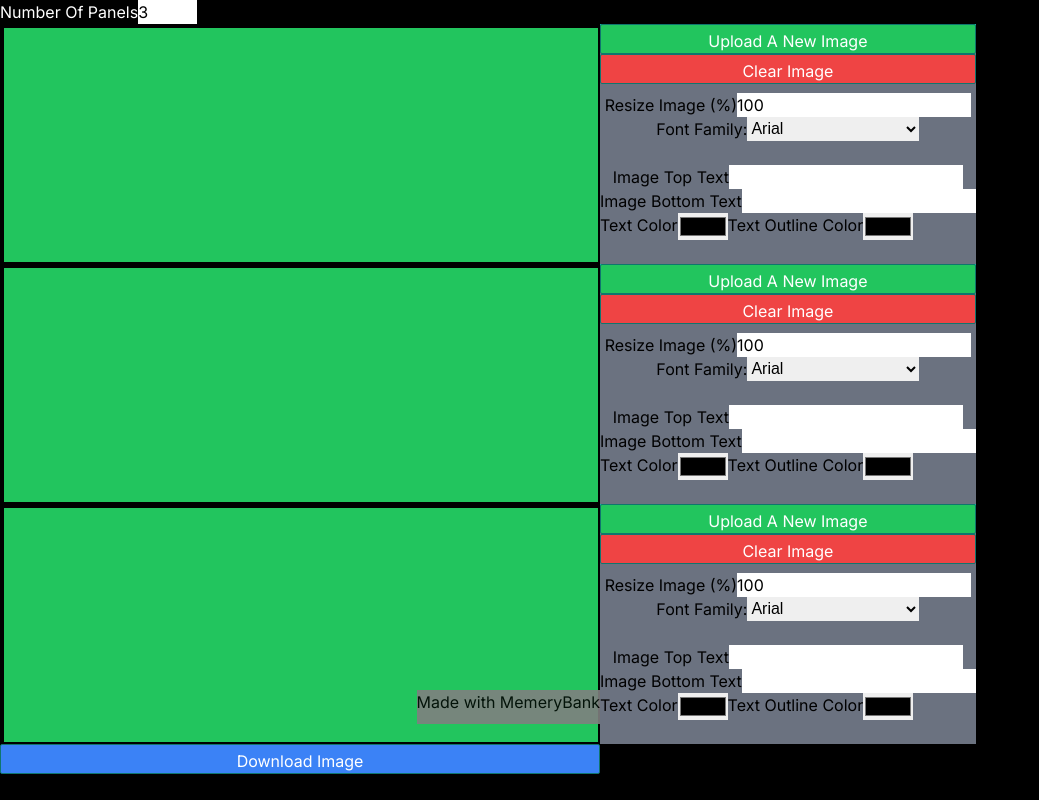
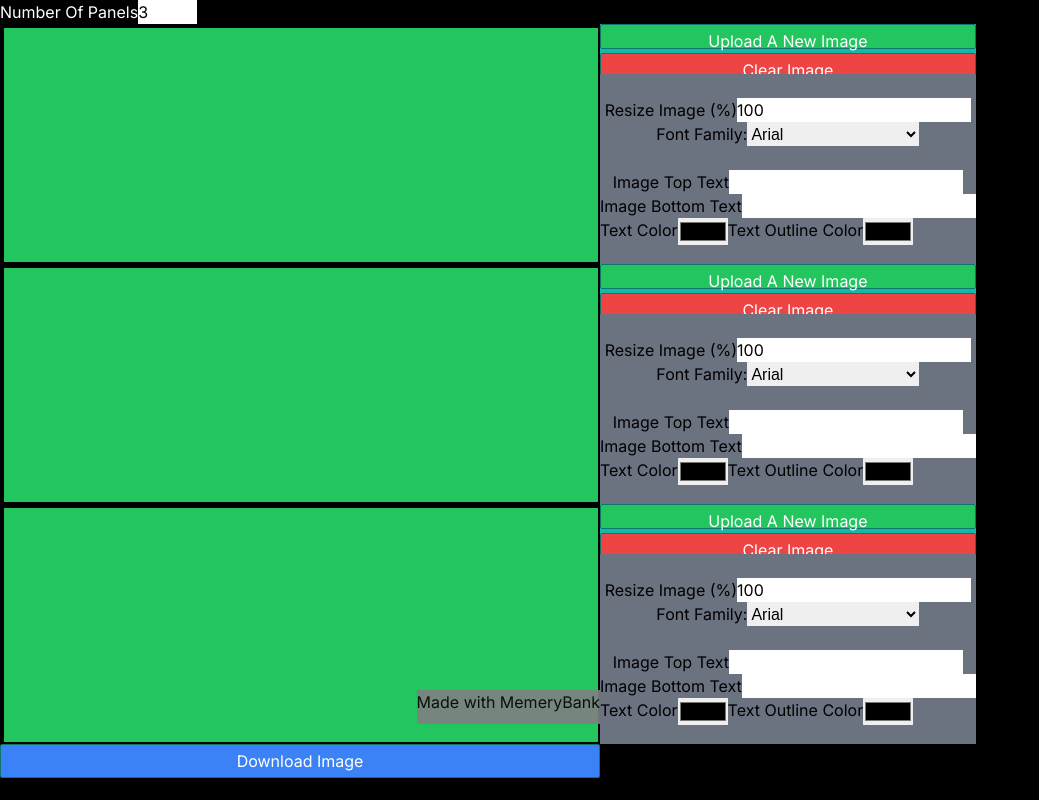
Before and after one commit to David-Mullally/memery_bank, a Next.js app: page / in a window 1280 px wide. Shown: the whole page, without its empty margins (0-1039 px from the left). Built offline with nearby package versions, Linux system fonts and the light colour scheme.

Commit message:
minor change

```diff
--- a/src/app/components/EditImageComponent.tsx
+++ b/src/app/components/EditImageComponent.tsx
@@ -102,7 +102,7 @@ const EditImageComponent: FC<EditImageComponentProps> = ({ memePanelNum }) => {
   };
 
   return (
-    <div className="flex flex-col bg-gray-500 h-[90%] justify-center" style={{paddingTop: "20px"}}>
+    <div className="flex flex-col bg-gray-500 h-[100%] justify-center" style={{paddingTop: "5px"}}>
       <div className="flex justify-center">
         Resize Image (%)
         <input
--- a/src/app/components/displayComponents/memeComponent.tsx
+++ b/src/app/components/displayComponents/memeComponent.tsx
@@ -83,19 +83,21 @@ const MemeComponent: FC<MemeComponentProps> = () => {
           disabled={false}
         />
       </div>
-      <div className="flex flex-col">
+        <div className="flex flex-col h-[90vh] bg-red-500">
         {editArray.map((panel, i) => {
           return (
+            <>
+            <MemeButtonsComponent
+            downloadDisabled={false}
+            memePanelNum={i + 1}
+          />
             <div
               key={i}
               className={`h-[30vh] ${resizableDivVisible ? "border-black border-solid" : ""}`}
             >
-              <MemeButtonsComponent
-                downloadDisabled={false}
-                memePanelNum={i + 1}
-              />
               {panel}
-            </div>
+              </div>
+              </>
           );
         })}
       </div>
--- a/src/app/components/inputComponents/button.tsx
+++ b/src/app/components/inputComponents/button.tsx
@@ -36,7 +36,7 @@ const ButtonComponent: FC<ButtonComponentProps> = ({
     <button
       className={cn(
         buttonStyle().className,
-        "px-2 py-1 rounded-sm border-[1px] border-teal-700 transition-all h-[30px] w-[100%]"
+        "px-2 py-1 rounded-sm border-[1px] border-teal-700 transition-all h-[50%] w-[100%]"
       )}
       onClick={onClick}
     >
--- a/src/app/components/inputComponents/memeButtonsComponent.tsx
+++ b/src/app/components/inputComponents/memeButtonsComponent.tsx
@@ -67,7 +67,7 @@ const MemeButtonsComponent: FC<MemeButtonsComponentProps> = ({
     setUploadHidden(false);
   };
   return (
-    <div className="bg-teal-500 h-[10%]">
+    <div className="bg-teal-500 h-[7%]">
       {uploadHidden ? (
         <ButtonComponent
           buttonType="UPLOAD"
@@ -75,7 +75,9 @@ const MemeButtonsComponent: FC<MemeButtonsComponentProps> = ({
           disabled={uploadHidden}
         />
       ) : (
-          <input className="h-[50px]" type="file" accept="image/*" onChange={handleImageChange} />
+          <div className="h-[50%]">
+            <input type="file" accept="image/*" onChange={handleImageChange} />
+            </div>
       )}
       <ButtonComponent
         buttonType="CLEAR"
```
